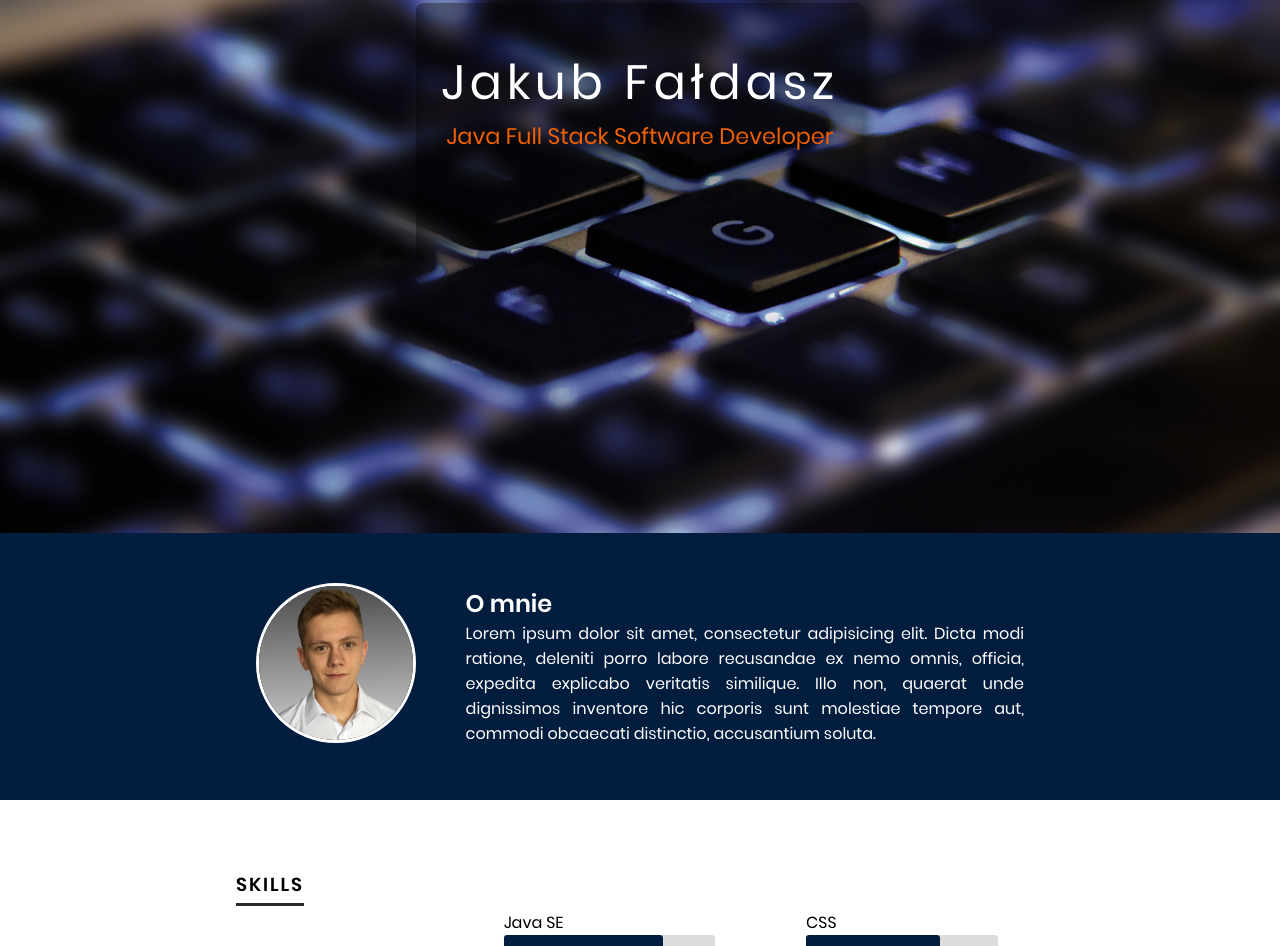
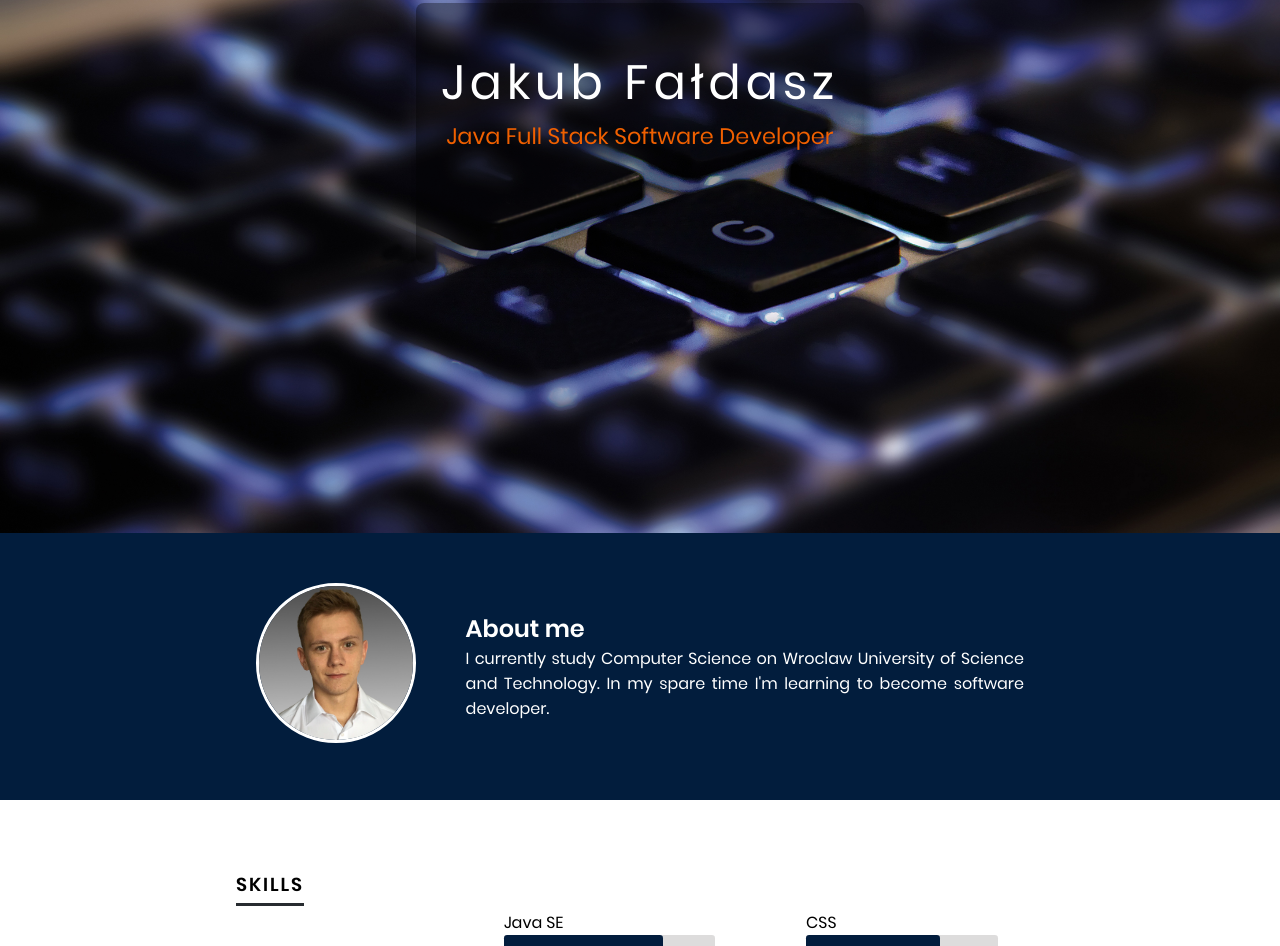
Before and after one commit to jakubfaldasz/jakubfaldasz.github.io, a plain HTML site: page index.html in a window 1280 px wide. Shown: the part 267-1213 px from the top of the page. Drawn offline with nearby package versions, Linux system fonts and the light colour scheme; some icons are missing; a web font is replaced by a local one.

Commit message:
Update index.html

```diff
--- a/index.html
+++ b/index.html
@@ -66,14 +66,9 @@
                 </div>
                 <span class="stretcher"></span>
                 <div class="description">
-                    <h1>O mnie</h1>
+                    <h1>About me</h1>
                     <p class="aboutSection">
-                        Lorem ipsum dolor sit amet, consectetur adipisicing elit. Dicta modi ratione, deleniti porro
-                        labore
-                        recusandae ex nemo omnis, officia, expedita explicabo veritatis similique. Illo non, quaerat
-                        unde
-                        dignissimos inventore hic corporis sunt molestiae tempore aut, commodi obcaecati distinctio,
-                        accusantium soluta.
+                        I currently study Computer Science on Wroclaw University of Science and Technology. In my spare time I'm learning to become software developer.
                     </p>
                 </div>
             </div>
```
